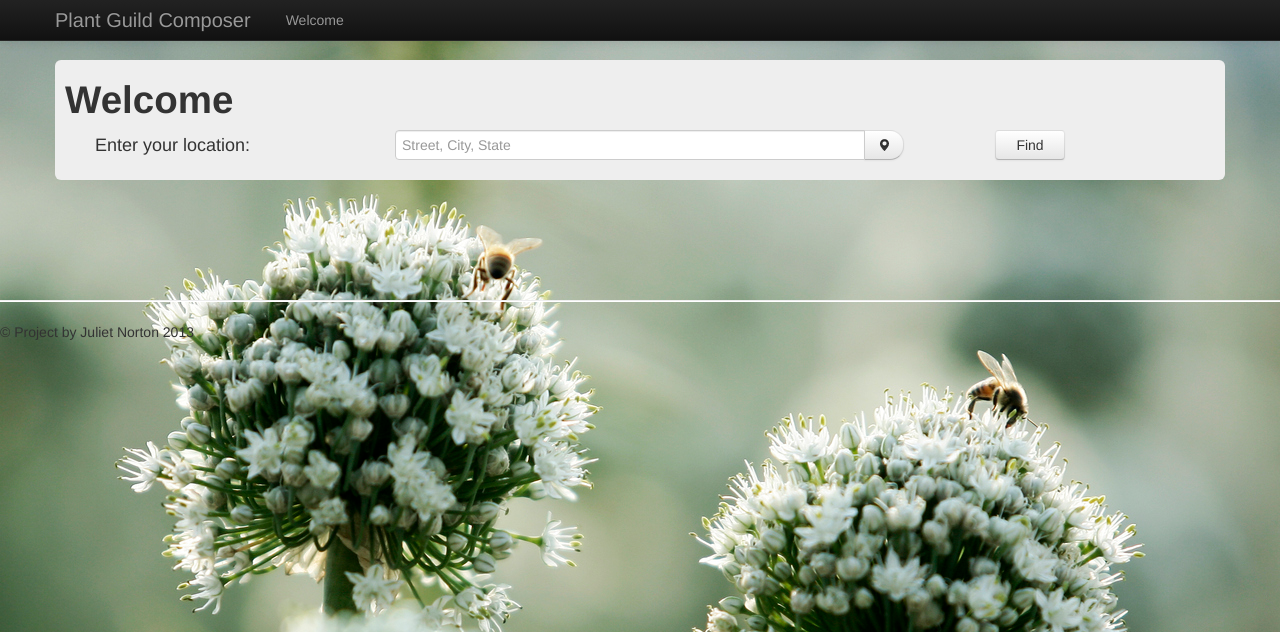
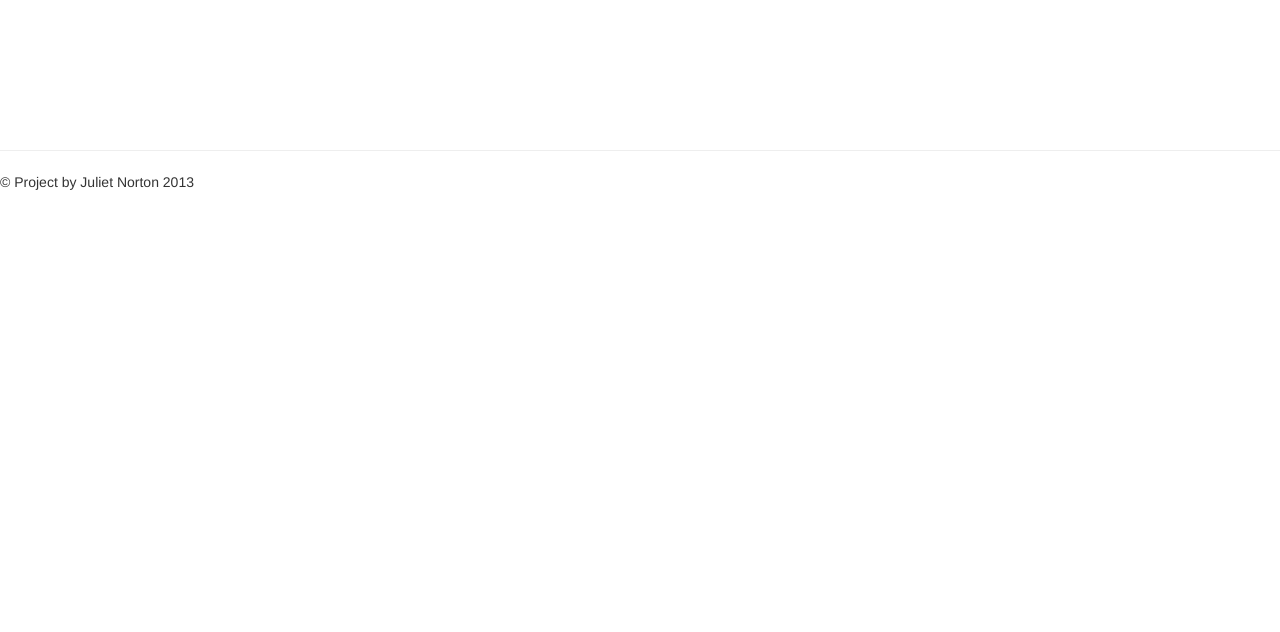
Before and after one commit to julietnpn/sage, a PHP site: page / in a window 1280 px wide. Shown: the top 632 px of the page. Run offline with PHP 8.4, Linux system fonts and the light colour scheme; some libraries are stand-ins or nearby versions.

Commit message:
removing poor formatting for chi interactivity demo

```diff
--- a/composer/css/style.css
+++ b/composer/css/style.css
@@ -1,7 +1,8 @@
+
 body, .jumbotron {
     padding-top: 60px;
     padding-bottom: 40px;
-    background: url(../img/background.jpg) repeat-y center top;
+    /*background: url(../img/background.jpg) repeat-y center top;*/
 }
 .container-item {
 	padding: 10px;
@@ -45,6 +46,10 @@ body, .jumbotron {
 
 }
 
+::-webkit-scrollbar {
+    display: none;
+}
+
 #composer-icons .btn{
 	width: 150px;
 
--- a/composer/index.html
+++ b/composer/index.html
@@ -13,8 +13,8 @@
 	<link rel="stylesheet" href="http://code.jquery.com/ui/1.10.2/themes/smoothness/jquery-ui.css" />
 	<link rel="stylesheet" href="css/bootstrap.min.css">
 	<link rel="stylesheet" href="css/bootstrap-responsive.min.css">
-	<link rel="stylesheet" href="css/style.css?old">
-	<link rel="stylesheet" href="css/main.css">
+<!--	<link rel="stylesheet" href="css/style.css?old">-->
+	<link rel="stylesheet" href="css/style.css">
 
 	<script src="js/vendor/modernizr-2.6.2-respond-1.1.0.min.js"></script>
 </head>
@@ -25,7 +25,7 @@
 
 	<!-- This code is taken from http://twitter.github.com/bootstrap/examples/hero.html -->
 
-	<div id="navbar" class="navbar navbar-inverse navbar-fixed-top">
+	<!--<div id="navbar" class="navbar navbar-inverse navbar-fixed-top">
 		<div class="navbar-inner">
 			<div class="container">
 				<a class="btn btn-navbar" data-toggle="collapse" data-target=".nav-collapse">
@@ -51,16 +51,16 @@
 								<li><a href="#">One more separated link</a></li>
 							</ul>
 						</li>
-					</ul>
+					</ul>-->
 					<!--<form class="navbar-form pull-right">
 						<input class="span2" type="text" placeholder="Email">
 						<input class="span2" type="password" placeholder="Password">
 						<button type="submit" class="btn">Sign in</button>
 					</form>-->
-				</div><!--/.nav-collapse -->
-			</div>
+				<!--</div>--> <!--/.nav-collapse -->
+			<!--</div>
 		</div>
-	</div>
+	</div>-->
 
 	<!--<header class="jumbotron subhead" id="overview">
 		  <div class="inner">
@@ -77,14 +77,14 @@
 
 		<!-- Main hero unit for a primary marketing message or call to action -->
 
-		<div id="welcome-row"class="row">
+		<!--<div id="welcome-row"class="row">
 			<div id="welcome" class="span12">
 				<div class="container-item">
 					<form class="form-search">
 					<h1>Welcome</h1>
 					<p class="span3">Enter your location:</p>
 					 <div class="input-append span6">
-					  <input class="input-xlarge span5" id="location" type="text" placeholder="Street, City, State">
+					  <input class="input-xlarge span5" id="location" type="text" placeholder="Street, City, State" />
 						<button id="current-location" class="btn" type="button" data-trigger"hover" data-toggle="popover" data-content="Click for current Location" data-placement="top"
 						data-loading-text="<i class='icon-refresh'></i>">
 							<i class="icon-map-marker"></i>
@@ -94,10 +94,10 @@
 					</form>
 				</div>
 			</div>
-		</div>
+		</div> -->
 
 		<div id="map-row" class="row">
-			<div id="map" style="display:none;">
+			<div id="map" style="display:show;">
 				<div class="span2">
 					<div class="container-item map-item">
 
@@ -261,7 +261,7 @@
 
 	</div> <!-- /container -->
 
-	<script src="//ajax.googleapis.com/ajax/libs/jquery/1.9.1/jquery.min.js"></script>
+	<script src="http://ajax.googleapis.com/ajax/libs/jquery/1.9.1/jquery.min.js"></script>
 	<script>window.jQuery || document.write('<script src="js/vendor/jquery-1.9.1.min.js"><\/script>')</script>
 	<script src="http://code.jquery.com/ui/1.10.2/jquery-ui.js"></script>
 	<script src="js/vendor/bootstrap.min.js"></script>
@@ -335,6 +335,8 @@
 				  //refresh the spy scroller, check bootstrap documentation for spy-scroll
 				  refreshSpy();
 			  }));
+
+
 		});
 
 		//trigger the onFind event, the search for location button
@@ -344,7 +346,7 @@
 			//slide the map menu item from the navigation bar down
 			$("#menu-map").slideDown();
 			//make an address variable with the text from the location input
-			var address = $('#location').val();
+			var address = $('#find').val();
 				//get the gps location for the address from google's geolocation service
 				getGPS(address, function(data){
 					//log the return data
@@ -438,7 +440,7 @@
 		    mapTypeControl: true,
 		    streetViewControl: false,
 		    overviewMapControl: false,
-		    mapTypeId: google.maps.MapTypeId.SATELLITE
+		    mapTypeId: google.maps.MapTypeId.ROADMAP
 		  }
 
 		gmap = new google.maps.Map(mapDiv, mapOptions);
@@ -525,9 +527,29 @@
 
 		var cloudLayer = new google.maps.weather.CloudLayer();
 		cloudLayer.setMap(gmap);
+
+
+		//slide the map menu item from the navigation bar down
+			$("#menu-map").slideDown();
+			//make an address variable with the text from the location input
+			var address = '28 Murasaki, Irvine, CA 92617';
+				//get the gps location for the address from google's geolocation service
+				getGPS(address, function(data){
+					//log the return data
+					console.log(data);
+					//slide the map down
+					slideMapDown(data);
+				});
+			//change the drawing tools to include the polygon tool
+			addPolygonDrawing();
+			//refresh the spy-scroll, check bootstrap docs
+			refreshSpy();
+
 	}
 
 	google.maps.event.addDomListener(window, 'load', initialize);
+
+
 
 	function slideMapDown(pos)
 	{
```
